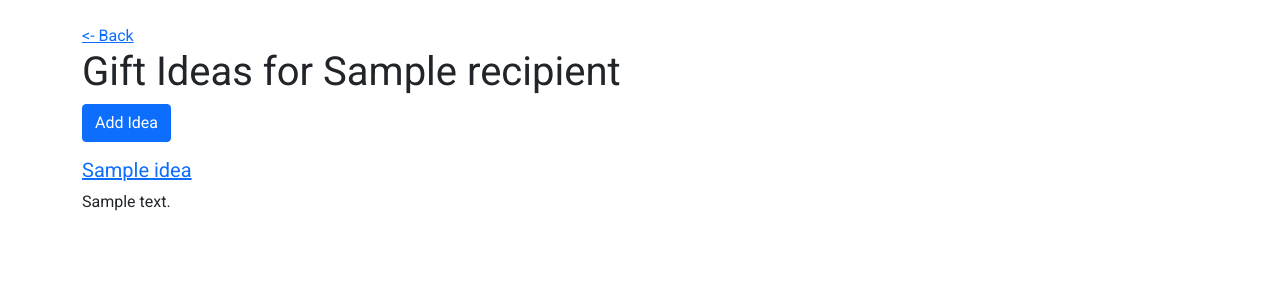
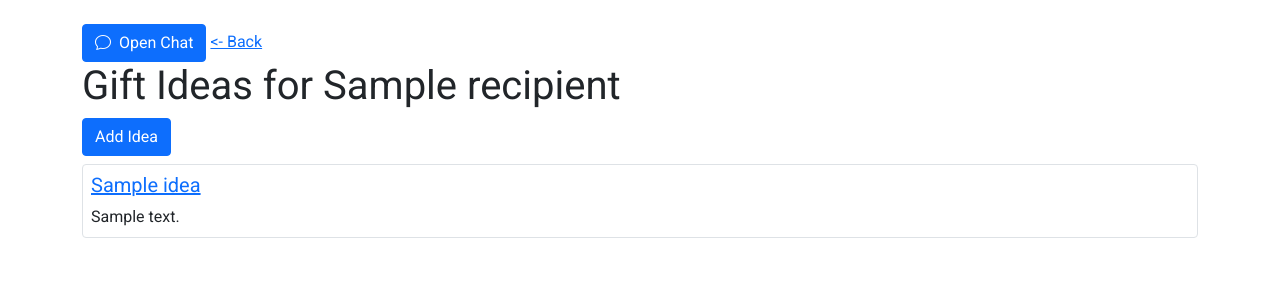
Before and after one commit to devbytyler/niftygifter, a Django app: page /events/1/recipients/1 in a window 1280 px wide. Shown: the part 72-372 px from the top of the page. Run offline with Django 3.2, Linux system fonts and the light colour scheme; a user stored in the database is signed in; tables that the repository leaves empty hold one stand-in row (values such as "Sample post"); some libraries are stand-ins or nearby versions.

Commit message:
Commit the things

```diff
--- a/app/models.py
+++ b/app/models.py
@@ -63,6 +63,22 @@ class Idea(models.Model):
     # selected
     # image
 
+class Chat(models.Model):
+    content = models.CharField(max_length=500)
+    user = models.ForeignKey(User, related_name='chats', on_delete=models.SET_NULL, null=True)
+    created_at = models.DateTimeField(auto_now_add=True)
+    group = models.ForeignKey(Recipient, related_name='chats', on_delete=models.CASCADE)
+
+    def serialize(self):
+        return {
+            "id": self.id,
+            "content": self.content,
+            "created_at": self.created_at,
+            "user": self.user.get_full_name(),
+            "user_id": self.user.id
+        }
+
+
 '''
 
 class Comment(models.Model):
--- a/app/static/app/css/main.css
+++ b/app/static/app/css/main.css
@@ -28,4 +28,47 @@
   padding-top: 0;
 }
 
+.offcanvas {
+  width: 500px;
+}
+
+.chat {
+  display: flex;
+  flex-direction: column;
+  align-items: flex-start;
+}
+
+.chat.me {
+  align-self: flex-end;
+  align-items: flex-end;
+}
+
+.chat .message {
+  background-color: var(--bs-light);
+  max-width: 80%;
+  position: relative;
+  border-radius: 10px;
+}
+
+/* .chat.me .message:before {
+  content: "";
+  width: 0px;
+  height: 0px;
+  position: absolute;
+  border-left: 8px solid var(--bs-primary);
+  border-right: 8px solid transparent;
+  border-top: 8px solid transparent;
+  border-bottom: 8px solid transparent;
+  right: -16px;
+  bottom: 9px;
+} */
+
+.chat.me .message {
+  background-color: var(--bs-primary);
+  color: white;
+}
+
+
+
+
 /*# sourceMappingURL=main.css.map */
--- a/app/templates/app/base.html
+++ b/app/templates/app/base.html
@@ -27,7 +27,7 @@
     </style>
 
     <body class="pb-5">
-        <nav class="navbar navbar-light bg-light mb-4">
+        <nav class="navbar navbar-light bg-light">
             <div class="container">
                 <a class="navbar-brand" href="{% url 'home' %}">
                     <img class="mb-2" width="50px" src="https://upload.wikimedia.org/wikipedia/commons/8/84/Gift_Flat_Icon_Vector.svg"/>
@@ -63,7 +63,7 @@
         {% endif %}
 
         <main id="main-content">
-            <div class="container">
+            <div class="container mt-4">
                 {% block content %}Base page, override me.{% endblock %}
             </div>
         </main>
--- a/app/templates/app/idea.html
+++ b/app/templates/app/idea.html
@@ -4,5 +4,6 @@
 
 <p>{{idea.title}}</p>
 <p>{{idea.description}}</p>
+<a href="{% url 'like_idea' idea.id %}">Like</a>
 
 {% endblock content %}
--- a/app/templates/app/recipient.html
+++ b/app/templates/app/recipient.html
@@ -1,19 +1,28 @@
 {% extends 'app/base.html' %}
 
 {% block content %}
+<div class="recipient">
+    <button class="btn btn-primary" type="button" data-bs-toggle="offcanvas" data-bs-target="#offcanvasRight" aria-controls="offcanvasRight"><i class="bi bi-chat me-2"></i>Open Chat</button>
     <a href="{% url 'event' recipient.event_id %}"><- Back</a>
     <h1>Gift Ideas for {{recipient.name}}</h1>
 
     <a href="{% url 'idea_new' recipient.event_id recipient.id %}" class="btn btn-primary">Add Idea</a>
 
     {% for idea in ideas %}
-    <p>
+        <div class="idea border my-2 p-2 d-flex align-items-center rounded">
+            <div class="flex-fill">
                 <a href="{% url 'idea' recipient.event_id recipient.id idea.id %}"><h5>{{idea.title}}</h5></a>
                 <div>{{idea.description}}</div>
+            </div>
             {% if idea.creator_id == request.user_id or recipient.event.organizer_id == request.user_id %}
-            <a href="{% url 'idea_edit' recipient.event_id recipient.id idea.id %}">Edit</a>
+                <a href="{% url 'idea_edit' recipient.event_id recipient.id idea.id %}"><i class="bi bi-pencil"></i></a>
             {% endif %}
-    </p>
+            {% comment %} Suggester, likes, comments, select, created at  {% endcomment %}
+        </div>
     {% endfor %}
+</div>
+
+{% include 'components/chat.html' %}
+
 
 {% endblock content %}
--- /dev/null
+++ b/app/templates/components/chat.html
@@ -0,0 +1,67 @@
+<div id="chat">
+    <div class="offcanvas offcanvas-end" tabindex="-1" id="offcanvasRight" aria-labelledby="offcanvasRightLabel">
+        <div class="offcanvas-header border-bottom bg-light">
+            <h5 id="offcanvasRightLabel">Chat</h5>
+            <button type="button" class="btn-close text-reset" data-bs-dismiss="offcanvas" aria-label="Close"></button>
+        </div>
+        <div class="offcanvas-body d-flex flex-column-reverse align-items-start">
+            <div v-for="chat in chats" :key="chat.id" class="chat" :class="{me : chat.user_id === currentUserId}">
+                <small class="text-muted">
+                  <span v-if="chat.user_id !== currentUserId">[[chat.user]] -</span>
+                  <span>[[chat.created_at | date]]</span>
+                </small>
+                <div class="p-2 mb-3 shadow-sm border message">[[chat.content]]</div>
+            </div>
+        </div>
+        <div class="p-3 border-top bg-light">
+            <input type="text" class="form-control" @keyup.enter="send" placeholder="Send a message...">
+        </div>
+    </div>
+</div>
+
+<script>
+var app = new Vue({
+  el: '#chat',
+  delimiters: ['[[', ']]'],
+  filters: {
+    date: function (value) {
+      if (!value) return '';
+      var date = new Date(value);
+      var options = { weekday: 'short', year: 'numeric', month: 'short', day: 'numeric', hour: 'numeric', minute: 'numeric' };
+      return new Intl.DateTimeFormat('en-US', options).format(date);
+    }
+  },
+  data: {
+    message: 'Hello Vue!',
+    polling: null,
+    chats: [],
+    currentUserId: {{request.user.id}}
+  },
+  created() {
+    this.getChats();
+	  this.pollChats();
+  },
+  beforeDestroy () {
+	  clearInterval(this.polling);
+  },
+  methods: {
+    async getChats() {
+      const res = await axios.get(`/async/recipients/{{recipient.id}}/chat`);
+      this.chats = res.data.data;
+    },
+    pollChats() {
+      this.polling = setInterval(() => {
+        this.getChats();
+      }, 5000)
+    },
+    async send(event) {
+      const value = event.target.value.trim();
+      if (value.length) {
+        event.target.value = '';
+        const res = await axios.post(`/async/recipients/{{recipient.id}}/chat`, {content: value})
+        this.chats = [res.data, ...this.chats];
+      }
+    },
+  }
+});
+</script>
--- a/app/urls.py
+++ b/app/urls.py
@@ -18,10 +18,13 @@ urlpatterns = [
 
     # Recipients
     path('events/<int:event_id>/recipients/<int:pk>', views.recipient, name='recipient'),
+    path('async/recipients/<int:pk>/chat', views.chat, name='recipient_chat'),
 
     # Ideas
     path('events/<int:event_id>/recipients/<int:recipient_id>/ideas/new', views.idea_add_edit, name='idea_new'),
     path('events/<int:event_id>/recipients/<int:recipient_id>/ideas/<int:pk>', views.idea, name='idea'),
     path('events/<int:event_id>/recipients/<int:recipient_id>/ideas/<int:pk>/edit', views.idea_add_edit, name='idea_edit'),
+    path('ideas/<int:idea_id>/like', views.like_idea, name='like_idea'),
+
 
 ]
--- a/app/views.py
+++ b/app/views.py
@@ -1,4 +1,6 @@
-from django.http.response import HttpResponse, JsonResponse
+import json
+
+from django.http.response import Http404, HttpResponse, JsonResponse
 from django.shortcuts import render, redirect, get_object_or_404
 from django.contrib.auth import login, logout
 from django.urls.base import reverse
@@ -8,11 +10,7 @@ from django.db import IntegrityError
 
 from app import forms
 
-from app.models import User, Event, Recipient, Idea
-
-# Create your views here.
-
-# Request Method Types
+from app.models import Chat, User, Event, Recipient, Idea
 
 
 def home(request):
@@ -69,21 +67,25 @@ def event(request, pk):
     }
     return render(request, "app/event.html", context)
 
+@login_required
 def event_recipients(request, event_id):
     event = get_object_or_404(Event, pk=event_id)
-    if request.method == 'POST':
+    if request.method == "POST":
         form = forms.NewRecipientForm(request.POST)
         if form.is_valid():
-            email = form.cleaned_data.get('email')
+            email = form.cleaned_data.get("email")
             try:
                 user = User.objects.get(username=email)
-                Recipient.objects.create(event=event, user=user, name=user.get_full_name())
+                Recipient.objects.create(
+                    event=event, user=user, name=user.get_full_name()
+                )
                 messages.success(request, "😎 Successfully added recipient.")
             except IntegrityError:
                 messages.error(request, "👀 This user has already been added.")
             except User.DoesNotExist:
                 messages.error(request, "😕 A user with this email does not exist.")
-    return redirect('event', event_id)
+    return redirect("event", event_id)
+
 
 @login_required
 def event_add_edit(request, pk=None):
@@ -113,7 +115,6 @@ def event_add_edit(request, pk=None):
     return render(request, "app/event_add_edit.html", context)
 
 
-@login_required
 def event_membership(request, pk):
     event = get_object_or_404(Event, pk=pk)
     if event.members.filter(id=request.user.id).exists():
@@ -144,6 +145,7 @@ def event_membership_async(request, event_id, user_id):
         return HttpResponse(status=200)
 
 
+@login_required
 def recipient(request, event_id, pk):
     recipient = get_object_or_404(Recipient, pk=pk)
     ideas = recipient.ideas.select_related("creator").all()
@@ -151,13 +153,13 @@ def recipient(request, event_id, pk):
     context = {"recipient": recipient, "ideas": ideas}
     return render(request, "app/recipient.html", context)
 
-
+@login_required
 def idea(request, event_id, recipient_id, pk):
     idea = get_object_or_404(Idea, pk=pk)
     context = {"idea": idea}
     return render(request, "app/idea.html", context)
 
-
+@login_required
 def idea_add_edit(request, event_id, recipient_id, pk=None):
     idea = None
 
@@ -190,6 +192,25 @@ def idea_add_edit(request, event_id, recipient_id, pk=None):
     }
     return render(request, "app/idea_add_edit.html", context)
 
+@login_required
+def like_idea(request, idea_id):
+    idea = get_object_or_404(Idea, pk=idea_id)
+    return redirect("idea", idea.recipient.event.id, idea.recipient.id, idea_id)
+
+
+def chat(request, pk):
+    if request.method == "POST":
+        body = json.loads(request.body)
+        print(body)
+        c = Chat.objects.create(
+            user=request.user, group_id=pk, content=body.get("content")
+        )
+        return JsonResponse(c.serialize())
+    if request.method == "GET":
+        chats = Chat.objects.filter(group_id=pk).order_by("-id").select_related("user")
+        return JsonResponse({"data": [c.serialize() for c in chats]})
+    return Http404
+
 
 # flag auto-add recipient when they join the group
 # later add support for unsuspecting recipient
```
Also changed, not shown: app/management/commands/dbseed.py (added, +24 -0 lines), app/migrations/0009_chat.py (added), 1 other file. Lines whose indentation alone changed are shown as unchanged.
